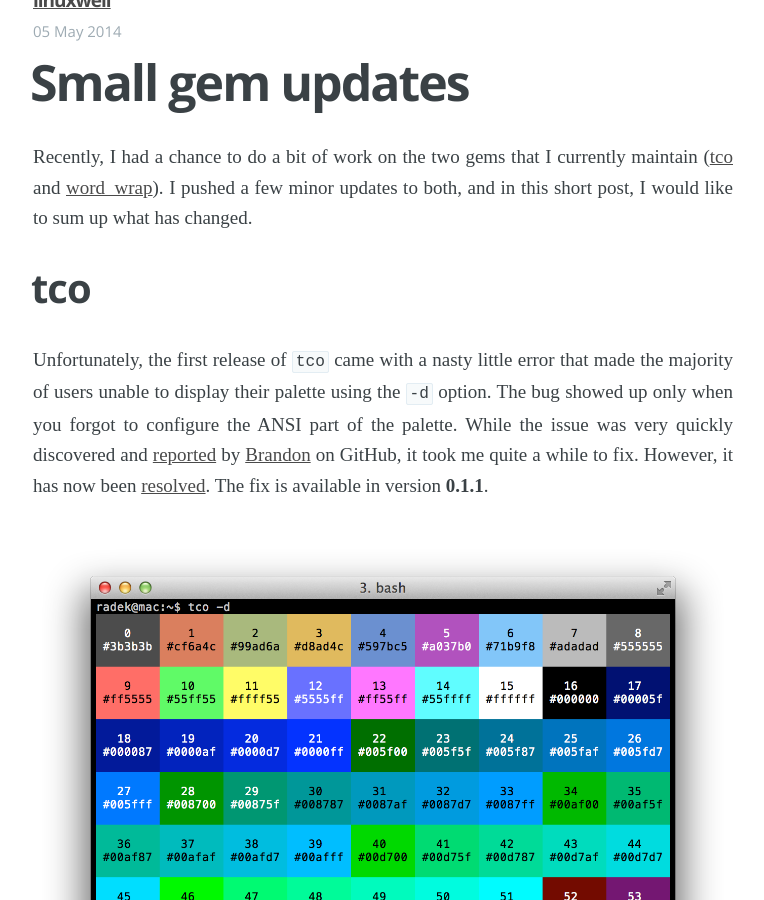
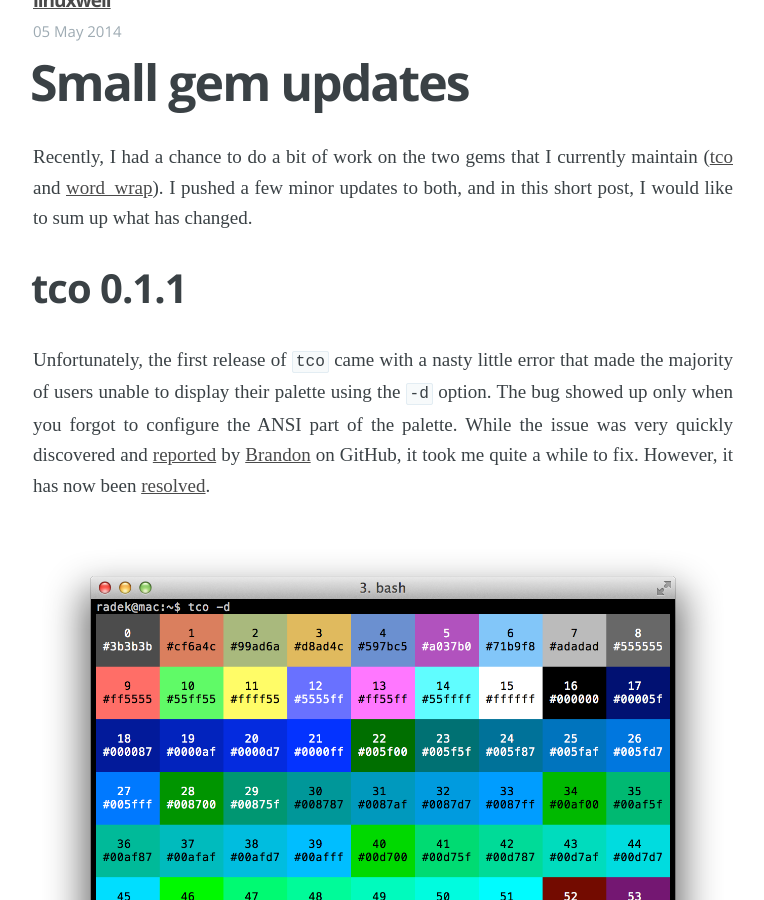
Before and after one commit to Ricardomol/pazdera.github.io, a Jekyll site: the page built from _posts/2014-05-05-small-gem-udpates.md, in a window 1280 px wide and 900 px high, scrolled down 965 px. Shown: the whole window, without its empty margins (257-1021 px from the left). Built offline with Jekyll 4.4.1, drawn with Linux system fonts in a browser that asks for light colours; some web fonts are replaced; comment, search, counter and statistics services are not loaded; some of the changed text lies outside the part shown.

Commit message:
gem-post: Adding versions to headers

```diff
--- a/_posts/2014-05-05-small-gem-udpates.md
+++ b/_posts/2014-05-05-small-gem-udpates.md
@@ -28,7 +28,6 @@
 [Brandon](https://github.com/brandonpittman) on GitHub, it took me quite a
 while to fix. However, it has now been
 [resolved](https://github.com/pazdera/tco/commit/a3bff189762bef7784fa1452bde792fb88df6ed7).
-The fix is available in version **0.1.1**.
 
 <figure class="align-center">
     <img src="/assets/images/posts/tco-palette.png" alt="Extended palete">
@@ -41,9 +40,9 @@
 way](https://github.com/pazdera/tco/commit/fb43c50d86700ce12cd4ce138fc14f72adab386c)
 of reconfiguring the library through passing a block to the `#configure`
 method, rather than calling `#reconfigure`. I like this approach much better
-than the original one. This patch is also available in **0.1.1**.
+than the original one.
 
-## word_wrap
+## word_wrap 0.2.1
 
 After a short while of working on `tco`, I moved on to the [word_wrap
 gem](https://github.com/pazdera/word_wrap) to make a few improvements there
```
Also changed, not shown: other parts of _posts/2014-05-05-small-gem-udpates.md (+1 -1 lines).
